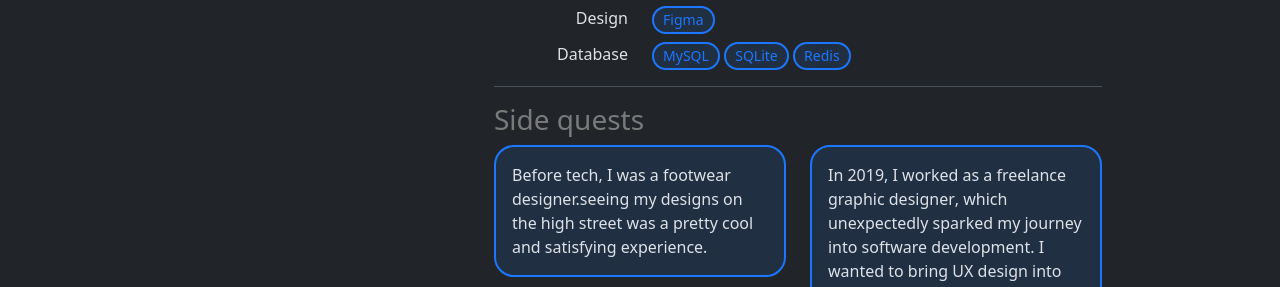
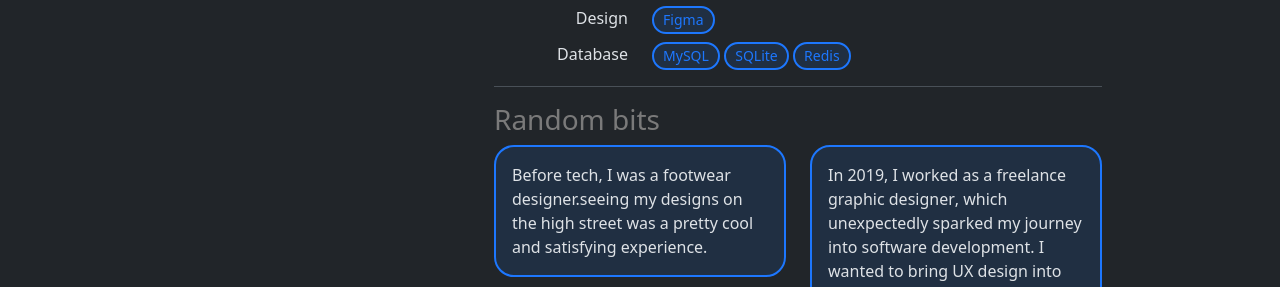
Before and after one commit to JG2196/portfolio-site, a Jekyll site: the page built from index.markdown, in a window 1280 px wide and 900 px high, scrolled down 766 px. Shown: the part 160-447 px from the top of the window. Built offline with Jekyll 4.4.1, drawn with Linux system fonts in a browser that asks for light colours.

Commit message:
fix scroll

```diff
--- a/_includes/sidenav.html
+++ b/_includes/sidenav.html
@@ -7,7 +7,7 @@
         <a class="nav-link me-3 weight-m" href="#skills">Skills</a>
     </li>
     <li class="nav-item side-nav-w">
-        <a class="nav-link me-3 weight-m" href="#sideQuests">Side quests</a>
+        <a class="nav-link me-3 weight-m" href="#randomBits">Side quests</a>
     </li>
     <li class="nav-item side-nav-w">
         <a class="nav-link me-3 weight-m" href="#experience">Experience</a>
--- a/index.markdown
+++ b/index.markdown
@@ -58,7 +58,7 @@ title: Home
 </div>
 
 <div class="border-bottom mb-3">
-    <h3 class="mb-2 h-grey" id="sideQuests">Side quests</h3>
+    <h3 class="mb-2 h-grey" id="randomBits">Random bits</h3>
     <div class="row">
         <div class="col">
             <div class="card mb-4 border-2">
```
